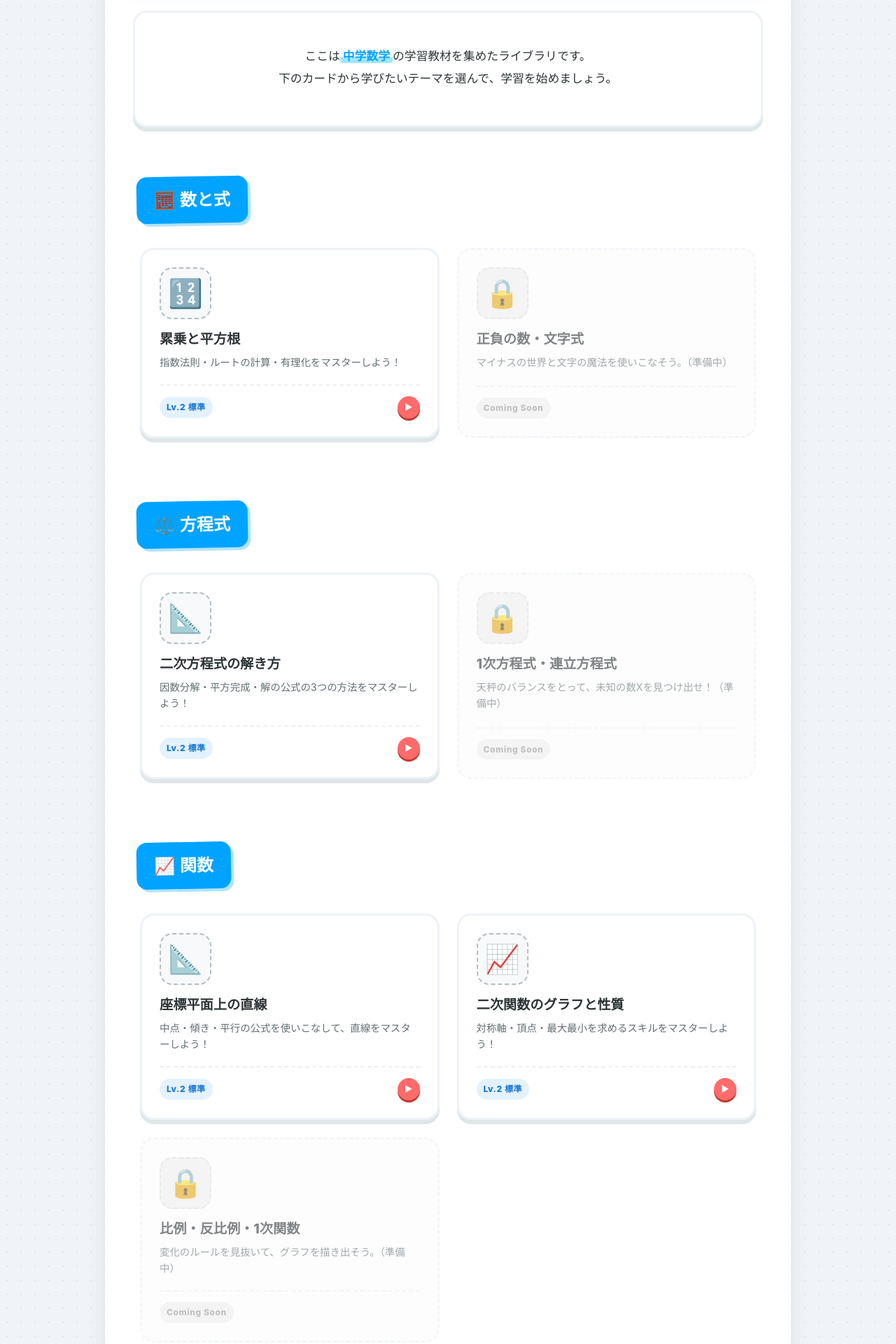
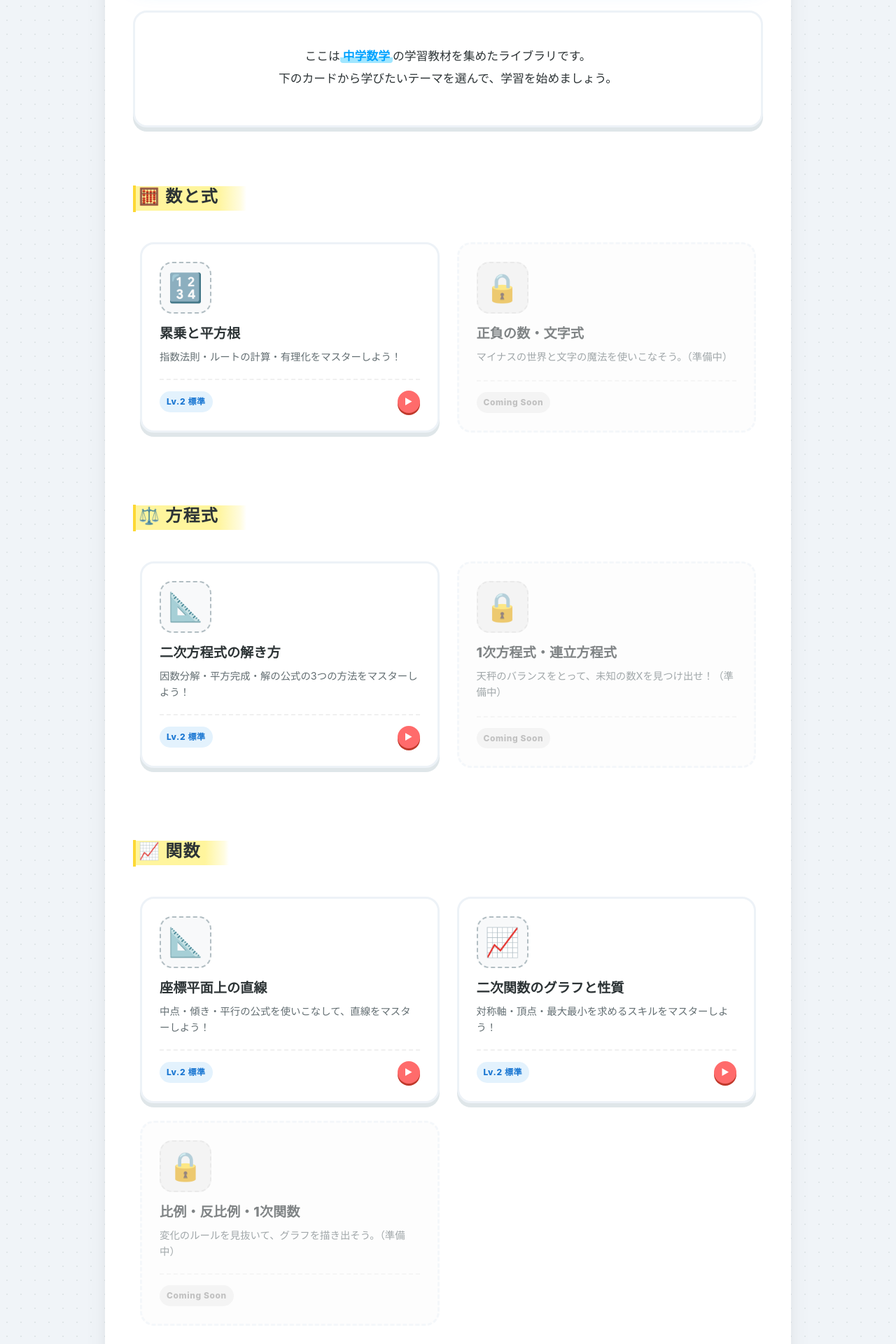
Before and after one commit to kosk-t/school_asset, a Jekyll site: the page built from docs/index.html, in a window 1280 px wide. Shown: the part 601-2521 px from the top of the page at 70% size. Built offline with Jekyll 4.4.1, drawn with Linux system fonts in a browser that asks for light colours; some web fonts are replaced.

Commit message:
feat: h2見出しを蛍光ペン風マーカースタイルに変更
- h2スタイルを青背景から黄色マーカーライン風に刷新
- Yomogi手書きフォントを追加して親しみやすい印象に
- 右側がフェードアウトする蛍光ペンの塗り跡を再現
- 左端に濃い縦ラインでインク溜まりを表現
- 傾き（rotate）を削除してすっきりした見た目に
- VSCodeタスクにbaseurl設定を追加

🤖 Generated with [Claude Code](https://claude.com/claude-code)

Co-Authored-By: Claude <noreply@anthropic.com>

```diff
--- a/docs/_includes/home-styles.html
+++ b/docs/_includes/home-styles.html
@@ -8,10 +8,8 @@
 
     .category-section h2 {
         /* 共通CSSのh2を上書きして調整 */
-        margin-left: 5px;
+        margin-left: 0;
         font-size: 1.5rem;
-        transform: rotate(-1deg);
-        display: inline-block;
     }
 
     /* ヒーローエリア（冒険の始まり） */
--- a/docs/css/education-template.css
+++ b/docs/css/education-template.css
@@ -1,5 +1,5 @@
 @charset "UTF-8";
-@import url('https://fonts.googleapis.com/css2?family=M+PLUS+Rounded+1c:wght@400;700;800&family=Varela+Round&display=swap');
+@import url('https://fonts.googleapis.com/css2?family=Klee+One:wght@400;600&family=Yomogi&family=M+PLUS+Rounded+1c:wght@400;700;800&family=Varela+Round&display=swap');
 
 /* =========================================
    ベーススタイル (Base Styles)
@@ -172,15 +172,34 @@ h1 {
 }
 
 h2 {
-    font-size: 1.4rem;
-    color: #fff;
-    background: var(--primary-color);
-    padding: 12px 25px;
-    border-radius: 15px;
+    /* マーカーライン風 + Yomogiフォント */
+    font-family: 'Yomogi', cursive;
+    font-size: 1.5rem;
+    font-weight: 600;
+    color: var(--text-color);
+    background: linear-gradient(90deg,
+        rgba(255, 245, 157, 1) 0%,
+        rgba(255, 245, 157, 1) 75%,
+        rgba(255, 245, 157, 0.3) 95%,
+        rgba(255, 245, 157, 0) 100%);
+    background-position: 0 60%;
+    background-size: 100% 60%;
+    background-repeat: no-repeat;
+    padding: 8px 40px 8px 8px;
     display: inline-block;
-    box-shadow: 4px 4px 0px rgba(0, 163, 255, 0.3);
     margin-bottom: 25px;
-    transform: rotate(-1deg); /* 少し傾けてポップさを出す */
+    letter-spacing: 0.05em;
+    position: relative;
+}
+
+h2::before {
+    content: '';
+    position: absolute;
+    left: 0;
+    bottom: 8px;
+    width: 4px;
+    height: calc(60% + 3px);
+    background: #fdd835;
 }
 
 h3 {
```
